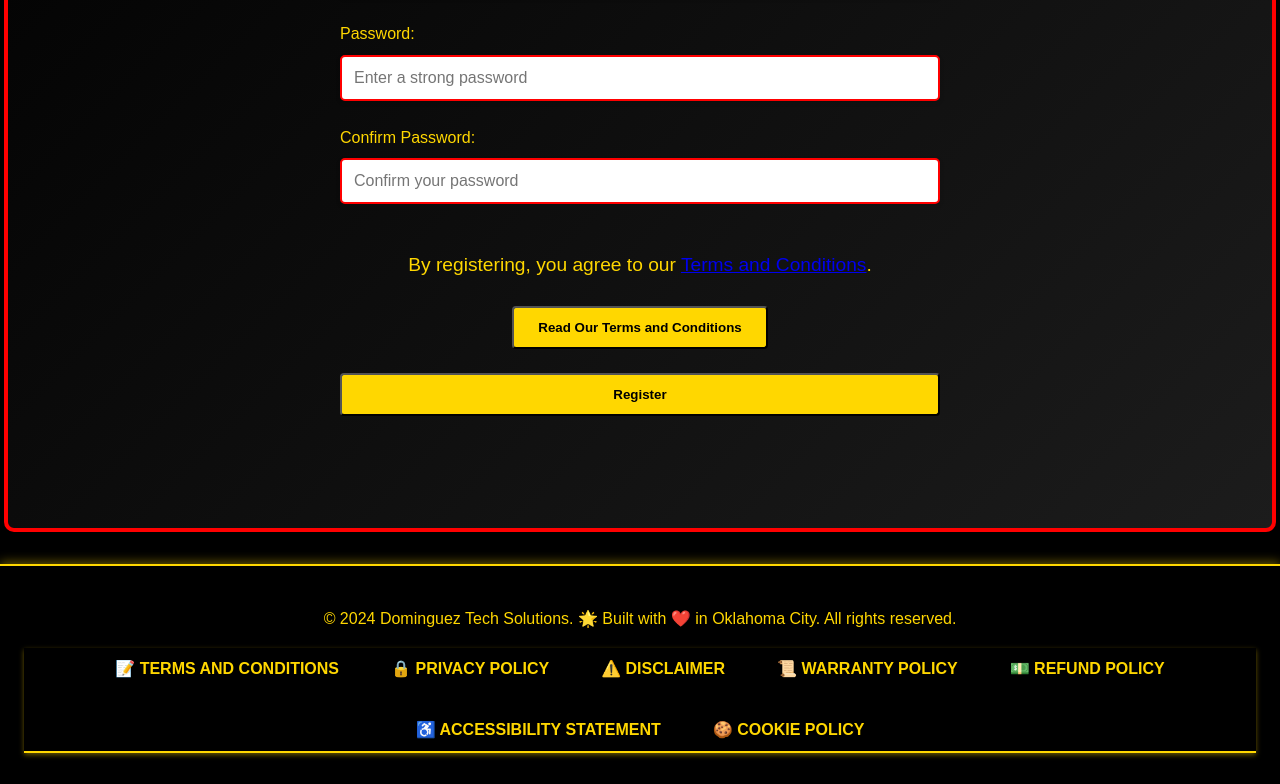
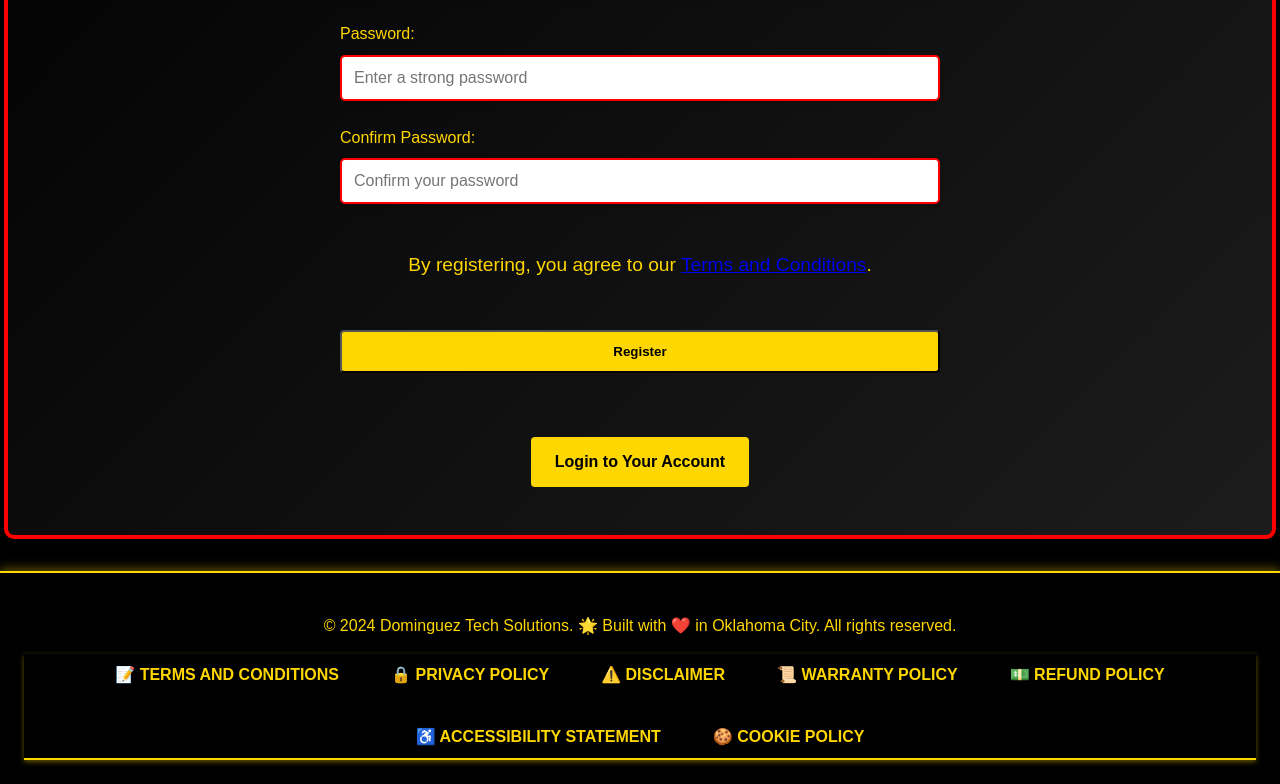
Before and after one commit to xtcedro/DominguezTS, a plain HTML site: page public/pages/register.html in a window 1280 px wide. Shown: the part 1701-2485 px from the top of the page. Drawn offline with Linux system fonts and the light colour scheme; files whose address does not match are found by name.

Commit message:
Update register.html

```diff
--- a/public/pages/register.html
+++ b/public/pages/register.html
@@ -17,7 +17,6 @@
 
     <!-- Navigation Bar -->
     <nav class="navbar"></nav>
-
 
     <!-- Hero Section -->
     <section class="hero-section">
@@ -58,12 +57,12 @@
                         By registering, you agree to our
                         <a href="legal/terms.html" target="_blank">Terms and Conditions</a>.
                     </p>
-                    <button type="button" class="cta-button secondary-button" onclick="window.open('legal/terms.html', '_blank')">Read Our Terms and Conditions</button>
                 </div>
 
                 <button type="submit" class="cta-button">Register</button>
                 <p id="responseMessage"></p>
             </form>
+            <a href="login.html" class="cta-button secondary-button">Login to Your Account</a>
         </section>
     </main>
 
```
